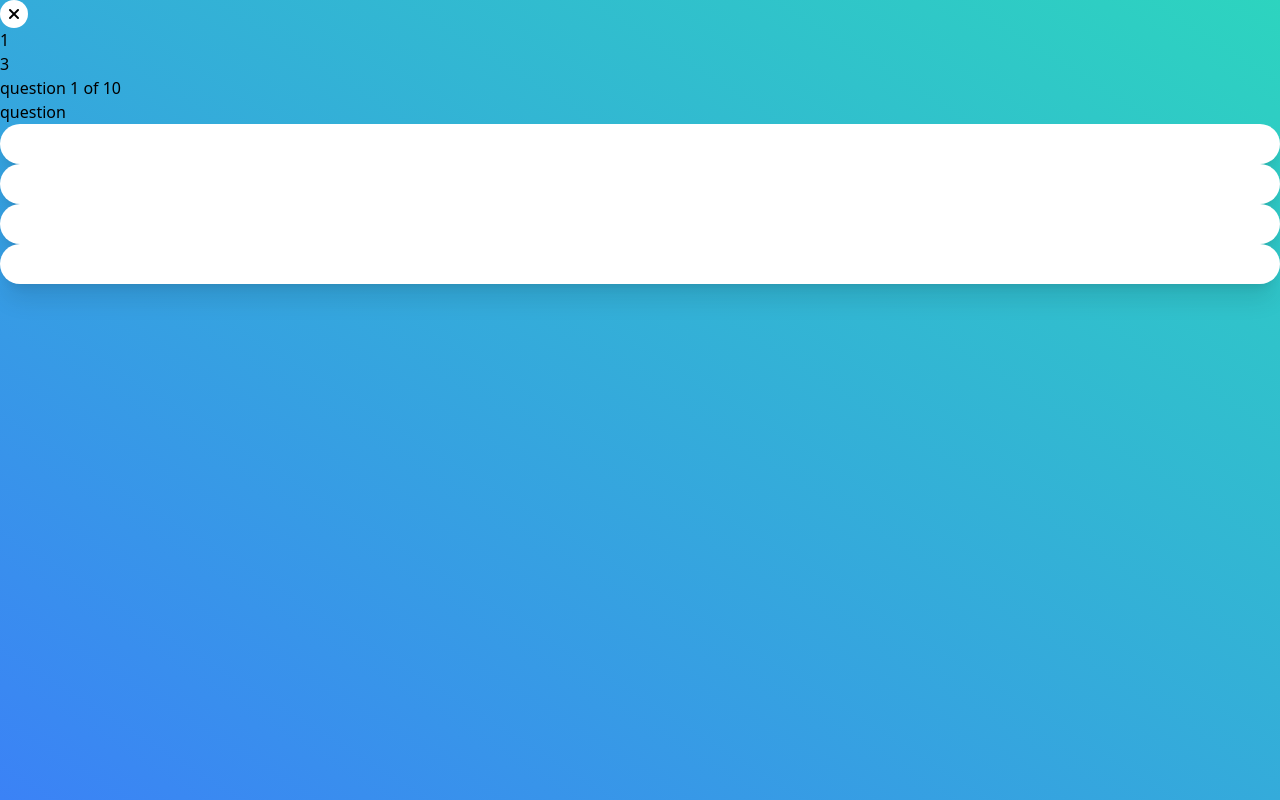
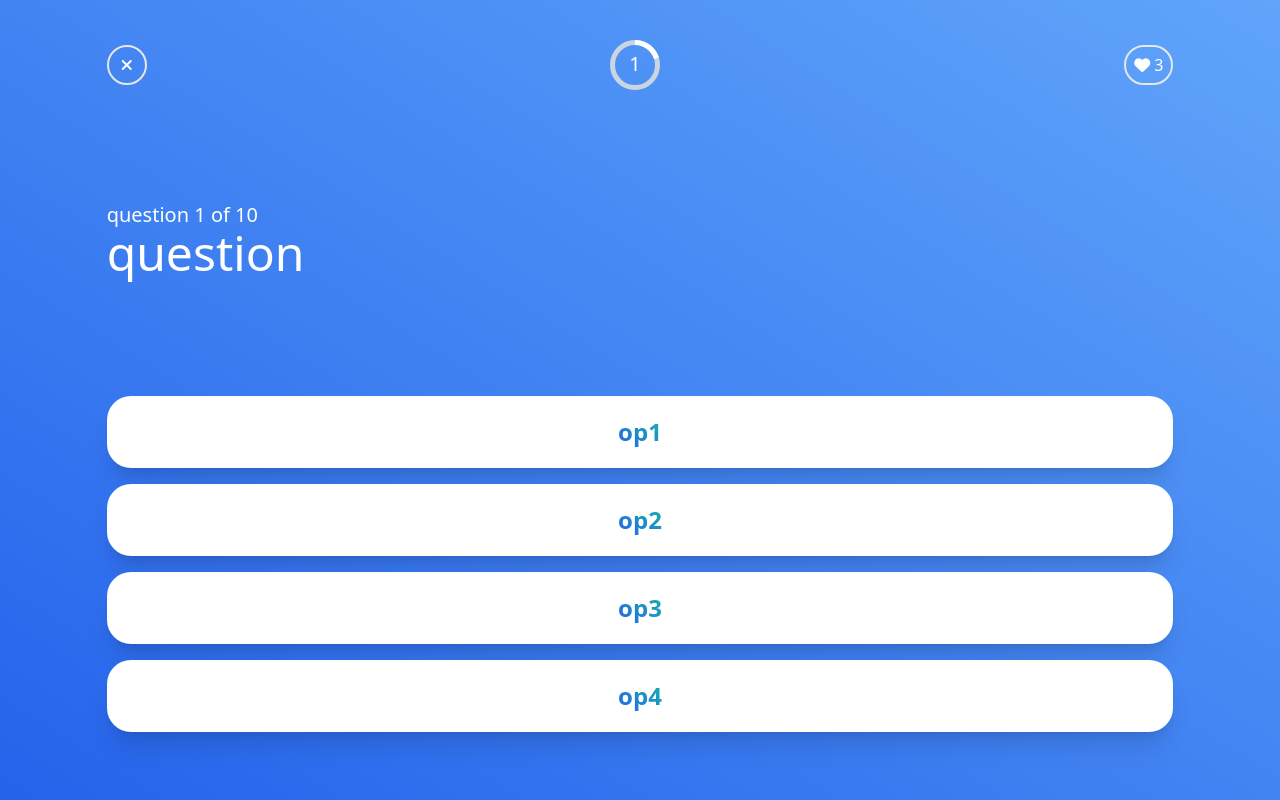
Before and after one commit to Babu-Mohammed-Izhan/animequiz, a Next.js app: page /game in a window 1280 px wide. Built offline with nearby package versions, Linux system fonts and the light colour scheme.

Commit message:
Finished the initial game page

```diff
--- /dev/null
+++ b/components/RadialProgressbar.tsx
@@ -0,0 +1,63 @@
+import React from 'react';
+
+interface RadialProgress {
+  sqSize: number;
+  percentage: number;
+  strokeWidth: number;
+}
+
+const RadialProgressbar = ({
+  sqSize,
+  strokeWidth,
+  percentage,
+}: RadialProgress) => {
+  // SVG centers the stroke width on the radius, subtract out so circle fits in square
+  const radius = (sqSize - strokeWidth) / 2;
+  // Enclose cicle in a circumscribing square
+  const viewBox = `0 0 ${sqSize} ${sqSize}`;
+  // Arc length at 100% coverage is the circle circumference
+  const dashArray = radius * Math.PI * 2;
+  // Scale 100% coverage overlay with the actual percent
+  const dashOffset = dashArray - (dashArray * percentage * 20) / 100;
+
+  return (
+    <svg
+      width={sqSize}
+      height={sqSize}
+      viewBox={viewBox}
+      className="fill-white"
+    >
+      <circle
+        className="fill-transparent stroke-slate-300"
+        cx={sqSize / 2}
+        cy={sqSize / 2}
+        r={radius}
+        strokeWidth={`${strokeWidth}px`}
+      />
+      <circle
+        className="fill-transparent stroke-white "
+        cx={sqSize / 2}
+        cy={sqSize / 2}
+        r={radius}
+        strokeWidth={`${strokeWidth}px`}
+        // Start progress marker at 12 O'Clock
+        transform={`rotate(-90 ${sqSize / 2} ${sqSize / 2})`}
+        style={{
+          strokeDasharray: dashArray,
+          strokeDashoffset: dashOffset,
+        }}
+      />
+      <text
+        className="md:text-md text-xl"
+        x="50%"
+        y="50%"
+        dy=".3em"
+        textAnchor="middle"
+      >
+        {percentage}
+      </text>
+    </svg>
+  );
+};
+
+export default RadialProgressbar;
--- a/pages/game.tsx
+++ b/pages/game.tsx
@@ -2,11 +2,12 @@ import React, { EventHandler, useEffect, useState } from 'react';
 import axios from 'axios';
 import { useRouter } from 'next/router';
 import { Question } from '../types';
+import RadialProgressbar from '../components/radialProgressbar';
 
 const Game = () => {
   const router = useRouter();
 
-  const [options, setOptions] = useState<String[]>([]);
+  const [options, setOptions] = useState<string[]>([]);
   const [score, setScore] = useState(0);
   const [number, setNumber] = useState(0);
   const [visible, setVisible] = useState(false);
@@ -47,6 +48,14 @@ const Game = () => {
           ans: 'ans',
         },
       ]);
+      randomizeans({
+        q: 'question',
+        op1: 'op1',
+        op2: 'op2',
+        op3: 'op3',
+        op4: 'op4',
+        ans: 'ans',
+      });
       setVisible(true);
     };
     getData();
@@ -54,11 +63,11 @@ const Game = () => {
 
   const randomizeans = (question: Question) => {
     const answers = [question.op1, question.op2, question.op3, question.op4];
-    answers.sort(() => 0.5 - Math.random());
+    answers.sort(() => 1.0 - Math.random());
     setOptions(answers);
   };
 
-  const handleAnswerOptionClick = (option: String) => {
+  const handleAnswerOptionClick = (option: string) => {
     const chosenAns = option;
     const correct = ques[number].ans;
 
@@ -86,52 +95,44 @@ const Game = () => {
   };
 
   return (
-    <div className="bg-gradient-to-tr from-blue-500 to-teal-400 h-screen">
-      <nav>
+    <div className="bg-gradient-to-tr from-blue-600 to-blue-400 h-screen text-white">
+      <div className="w-10/12 mx-auto flex flex-col justify-between h-full py-10">
+        <nav className="flex justify-between items-center">
           <button
-          onClick={() => router.push('/')}
-          className="rounded-full px-2 py-[2px] bg-white"
+            onClick={() => router.push('/levels')}
+            className="rounded-full px-2 py-[6px] bg-transparent border-2"
           >
-          <i className="fa-solid fa-xmark h-3 w-3"></i>
+            <i className="fa-solid fa-xmark h-5 w-5"></i>
           </button>
-        <p>{questionnum}</p>
-        <div>{health}</div>
+          <RadialProgressbar
+            sqSize={50}
+            percentage={questionnum}
+            strokeWidth={5}
+          />
+          <p className="rounded-full px-2 py-[6px] bg-transparent border-2">
+            <i className="fa-solid fa-heart h-5 w-5"></i>
+            {health}
+          </p>
         </nav>
-      <h4>question {questionnum} of 10</h4>
-      <h1>{ques[number]?.q}</h1>
-      <div className="">
+        <div>
+          <h4 className="text-xl">question {questionnum} of 10</h4>
+          <h1 className="text-5xl">{ques[number]?.q}</h1>
+        </div>
+        <div className="pb-5">
+          {options.map((o: string) => {
+            return (
               <button
-          className="bg-white rounded-3xl w-full mx-auto py-5 shadow-xl"
-          onClick={() => handleAnswerOptionClick(options[0])}
+                key={o}
+                className="bg-white rounded-3xl w-full mx-auto py-5 shadow-xl my-2"
+                onClick={() => handleAnswerOptionClick(o)}
               >
-          <span className="text-transparent bg-clip-text bg-gradient-to-tr from-blue-600 to-teal-500 font-bold text-3xl">
-            {options[0]}
+                <span className="text-transparent bg-clip-text bg-gradient-to-tr from-blue-600 to-teal-500 font-bold text-2xl">
+                  {o}
                 </span>
               </button>
-        <button
-          className="bg-white rounded-3xl w-full mx-auto py-5 shadow-xl"
-          onClick={() => handleAnswerOptionClick(options[1])}
-        >
-          <span className="text-transparent bg-clip-text bg-gradient-to-tr from-blue-600 to-teal-500 font-bold text-3xl">
-            {options[1]}
-          </span>
-        </button>
-        <button
-          className="bg-white rounded-3xl w-full mx-auto py-5 shadow-xl"
-          onClick={() => handleAnswerOptionClick(options[2])}
-        >
-          <span className="text-transparent bg-clip-text bg-gradient-to-tr from-blue-600 to-teal-500 font-bold text-3xl">
-            {options[2]}
-          </span>
-        </button>
-        <button
-          className="bg-white rounded-3xl w-full mx-auto py-5 shadow-xl"
-          onClick={() => handleAnswerOptionClick(options[3])}
-        >
-          <span className="text-transparent bg-clip-text bg-gradient-to-tr from-blue-600 to-teal-500 font-bold text-3xl">
-            {options[3]}
-          </span>
-        </button>
+            );
+          })}
+        </div>
       </div>
     </div>
   );
```
Lines whose indentation alone changed are shown as unchanged.
